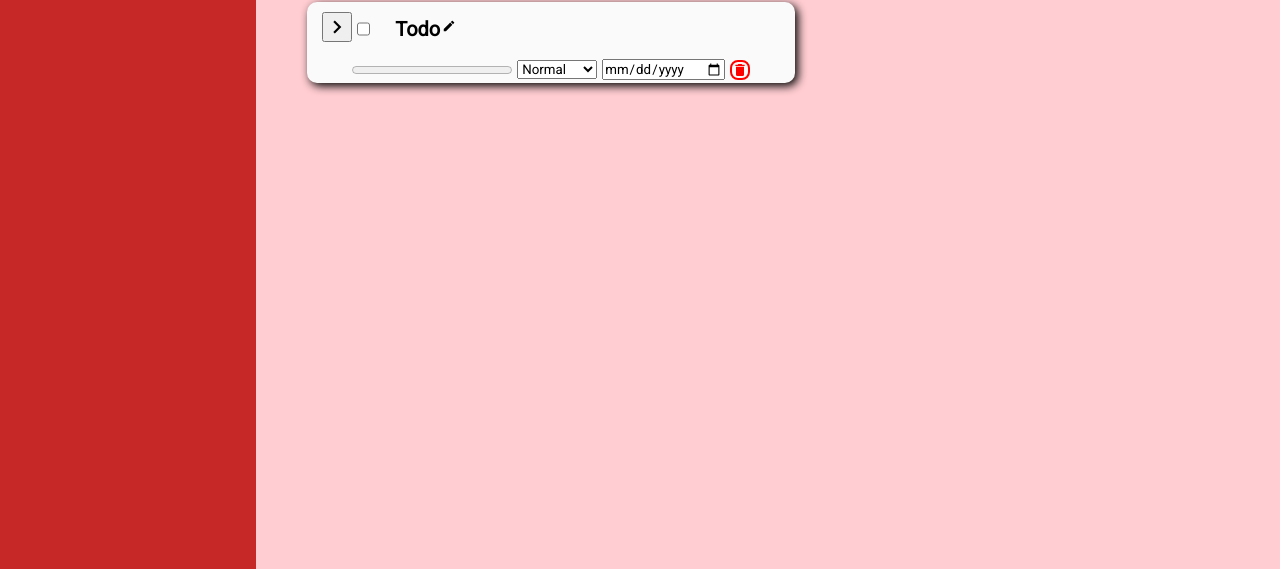
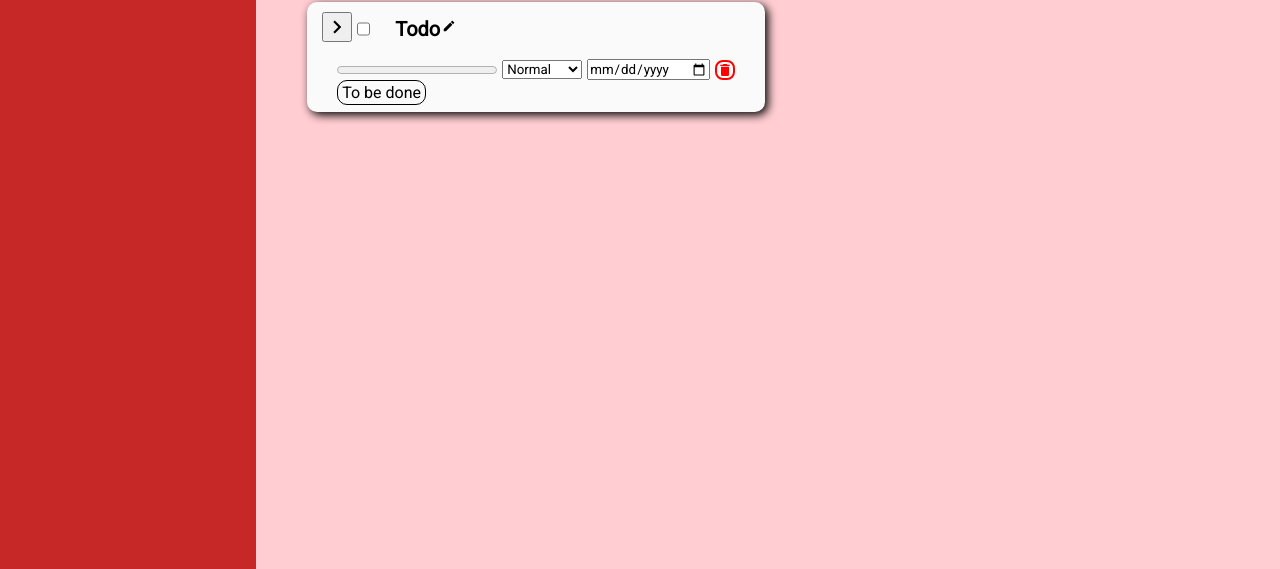
Before and after one commit to eleadn/odin-todo-list, a website built with webpack: page src/template.html in a window 1280 px wide. Shown: the part 231-800 px from the top of the page. Built offline with nearby package versions, Linux system fonts and the light colour scheme.

Commit message:
Add todo description handling

```diff
--- a/src/displayHandler.js
+++ b/src/displayHandler.js
@@ -56,6 +56,7 @@ export default class DisplayHandler
         this.#projectDisplayer.todoPriorityChangedListener = (todoId, newPriority) => { this.#onTodoPriorityChanged(todoId, newPriority) };
         this.#projectDisplayer.todoDueDateChangedListener = (todoId, newDate) => { this.#onTodoDueDateChanged(todoId, newDate) };
         this.#projectDisplayer.todoRemoveListener = (todoId) => { this.#onTodoRemove(todoId) };
+        this.#projectDisplayer.todoDescriptionChangedListener = (todoId, newDesc) => { this.#user.getProject(this.#selectedProject).getTodoList(todoId).description = newDesc };
     }
 
     #onProjectSelected(projectId)
--- a/src/displayers/projectDisplayer.js
+++ b/src/displayers/projectDisplayer.js
@@ -14,6 +14,7 @@ export default class ProjectDisplayer extends DisplayerBase
     todoPriorityChangedListener;
     todoDueDateChangedListener;
     todoRemoveListener;
+    todoDescriptionChangedListener;
 
     constructor(document, projectContainer)
     {
@@ -121,6 +122,7 @@ export default class ProjectDisplayer extends DisplayerBase
 
         this.#createTodoHeader(currentTodo, todo);
         this.#createTodoOptions(currentTodo, todo);
+        this.#createTodoDescription(currentTodo, todo);
 
         return todo;
     }
@@ -217,6 +219,19 @@ export default class ProjectDisplayer extends DisplayerBase
         todoContainer.appendChild(todoOptions);
     }
 
+    #createTodoDescription(currentTodo, todoContainer)
+    {
+        const todoDesc = new TextBox(
+            this._document,
+            currentTodo.content.description,
+            ["todo-desc"],
+            true
+        );
+        todoDesc.contentChangedListener = (newDesc) => { this._invokeListener(this.todoDescriptionChangedListener, currentTodo.id, newDesc) };
+
+        todoDesc.setParent(todoContainer);
+    }
+
     show(project)
     {
         super.show();
--- a/src/style.css
+++ b/src/style.css
@@ -287,6 +287,7 @@ body
 
 .todo
 {
+    padding: 0 0 10px;
     background-color: var(--ternary-color);
     box-shadow: 3px 3px 10px black;
     border-radius: 10px;
@@ -360,7 +361,7 @@ body
 .todo-options
 {
     padding: 0 15px;
-    margin: 3px 30px;
+    margin: 3px 15px;
 
     display: flex;
     align-items: center;
@@ -369,12 +370,8 @@ body
 
 .todo-desc
 {
-    padding: 0 15px;
     margin: 3px 30px 0 30px;
-}
 
-.todo-desc
-{
     max-width: 26rem;
     border: solid 1px black;
     border-radius: 10px;
--- a/src/template.html
+++ b/src/template.html
@@ -8,9 +8,6 @@
 <body>
     <div id="sidebar"></div>
     <div id="project-display">
-        <ul class="list-todo">
-            <li class="todo">
-                <p class="todo-desc" role="textbox" contenteditable="true">Description</p>
         <div class="todo-tasks">
             <div class="todo-tasks-header">
                 <h4>Tasks</h4>
@@ -25,8 +22,6 @@
                 </li>
             </ul>
         </div>
-            </li>
-        </ul>
     </div>
 </body>
 </html>
```
Lines whose indentation alone changed are shown as unchanged.
